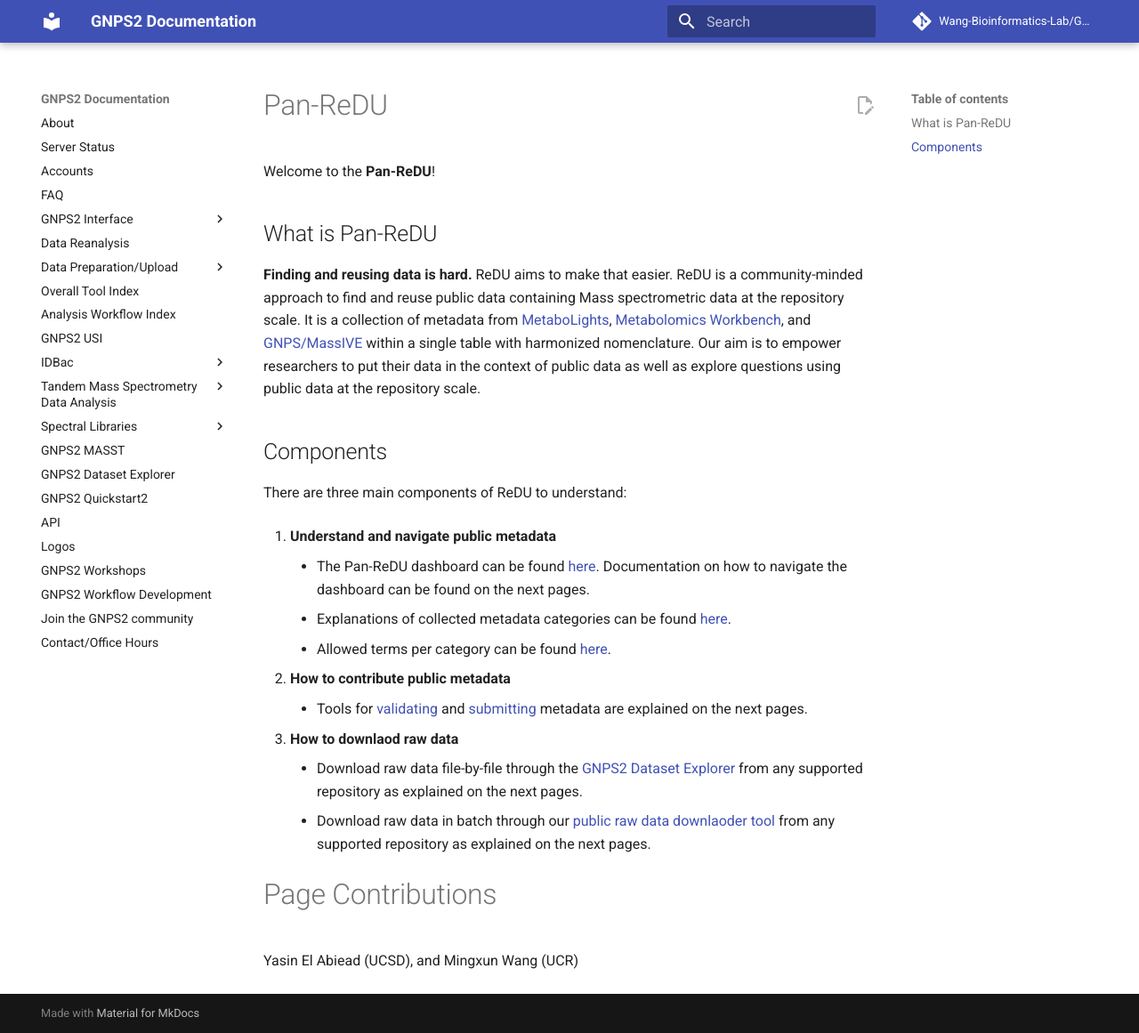
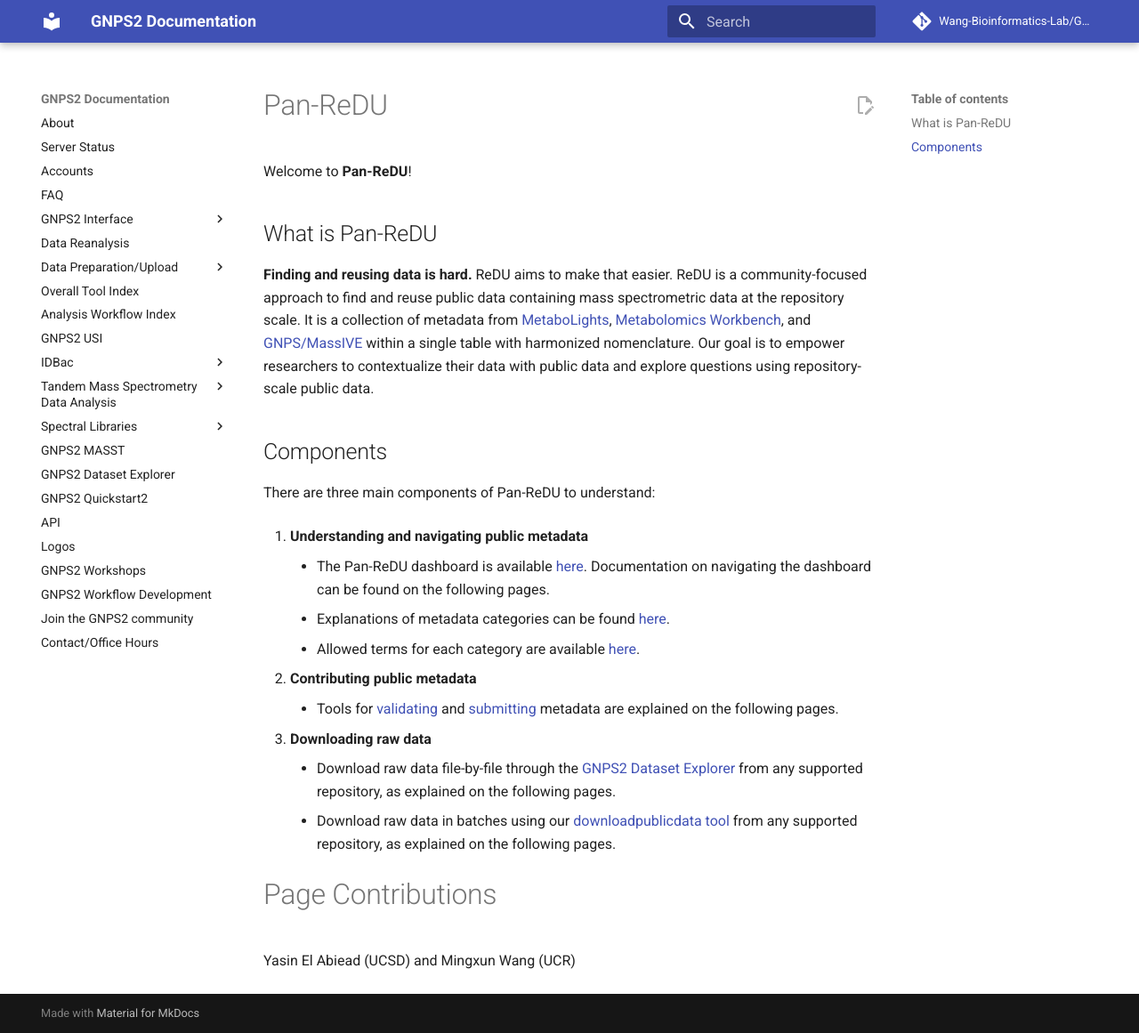
Before and after one commit to Wang-Bioinformatics-Lab/GNPS2_Documentation, an MkDocs documentation site: the page built from docs/ReDU_overview.md, in a window 1280 px wide and 1161 px high. Shown: the whole window at 89% size. Built offline with MkDocs 1.6.1 and Material for MkDocs 9.7.7, drawn with Linux system fonts in a browser that asks for light colours; comment, search, counter and statistics services are not loaded.

```diff
--- a/docs/ReDU_overview.md
+++ b/docs/ReDU_overview.md
@@ -1,26 +1,24 @@
 # Pan-ReDU
 
-Welcome to the **Pan-ReDU**!
+Welcome to **Pan-ReDU**!
 
 ## What is Pan-ReDU
-**Finding and reusing data is hard.** ReDU aims to make that easier. ReDU is a community-minded approach to find and reuse public data containing Mass spectrometric data at the repository scale. It is a collection of metadata from [MetaboLights](https://www.ebi.ac.uk/metabolights/index), [Metabolomics Workbench](https://www.metabolomicsworkbench.org), and [GNPS/MassIVE](https://gnps.ucsd.edu/ProteoSAFe/datasets.jsp#%7B%22query%22%3A%7B%7D%2C%22table_sort_history%22%3A%22createdMillis_dsc%22%2C%22title_input%22%3A%22GNPS%22%7D) within a single table with harmonized nomenclature. Our aim is to empower researchers to put their data in the context of public data as well as explore questions using public data at the repository scale.
+**Finding and reusing data is hard.** ReDU aims to make that easier. ReDU is a community-focused approach to find and reuse public data containing mass spectrometric data at the repository scale. It is a collection of metadata from [MetaboLights](https://www.ebi.ac.uk/metabolights/index), [Metabolomics Workbench](https://www.metabolomicsworkbench.org), and [GNPS/MassIVE](https://gnps.ucsd.edu/ProteoSAFe/datasets.jsp#%7B%22query%22%3A%7B%7D%2C%22table_sort_history%22%3A%22createdMillis_dsc%22%2C%22title_input%22%3A%22GNPS%22%7D) within a single table with harmonized nomenclature. Our goal is to empower researchers to contextualize their data with public data and explore questions using repository-scale public data.
 
 ## Components
-There are three main components of ReDU to understand:
+There are three main components of Pan-ReDU to understand:
 
-1. **Understand and navigate public metadata**
-    - The Pan-ReDU dashboard can be found [here](https://redu.gnps2.org/selection/). Documentation on how to navigate the dashboard can be found on the next pages.
-    - Explanations of collected metadata categories can be found [here](https://docs.google.com/spreadsheets/d/10U0xnJUKa_mD0H_9suH1KJAlJD9io9e4chBX8EAHneE/edit?gid=1856413163#gid=1856413163).
-    - Allowed terms per category can be found [here](https://docs.google.com/spreadsheets/d/10U0xnJUKa_mD0H_9suH1KJAlJD9io9e4chBX8EAHneE/edit?gid=155945972#gid=155945972).
+1. **Understanding and navigating public metadata**
+    - The Pan-ReDU dashboard is available [here](https://redu.gnps2.org/selection/). Documentation on navigating the dashboard can be found on the following pages.
+    - Explanations of metadata categories can be found [here](https://docs.google.com/spreadsheets/d/10U0xnJUKa_mD0H_9suH1KJAlJD9io9e4chBX8EAHneE/edit?gid=1856413163#gid=1856413163).
+    - Allowed terms for each category are available [here](https://docs.google.com/spreadsheets/d/10U0xnJUKa_mD0H_9suH1KJAlJD9io9e4chBX8EAHneE/edit?gid=155945972#gid=155945972).
 
-2. **How to contribute public metadata**
-    - Tools for [validating](https://docs.google.com/spreadsheets/d/10U0xnJUKa_mD0H_9suH1KJAlJD9io9e4chBX8EAHneE/edit?gid=1001603307#gid=1001603307) and [submitting](https://deposit.redu.gnps2.org/) metadata are explained on the next pages.
+2. **Contributing public metadata**
+    - Tools for [validating](https://docs.google.com/spreadsheets/d/10U0xnJUKa_mD0H_9suH1KJAlJD9io9e4chBX8EAHneE/edit?gid=1001603307#gid=1001603307) and [submitting](https://deposit.redu.gnps2.org/) metadata are explained on the following pages.
 
-3. **How to downlaod raw data**
-    - Download raw data file-by-file through the [GNPS2 Dataset Explorer](https://explorer.gnps2.org/) from any supported repository as explained on the next pages.
-    - Download raw data in batch through our [public raw data downlaoder tool](https://github.com/Wang-Bioinformatics-Lab/downloadpublicdata) from any supported repository as explained on the next pages.
-
-
+3. **Downloading raw data**
+    - Download raw data file-by-file through the [GNPS2 Dataset Explorer](https://explorer.gnps2.org/) from any supported repository, as explained on the following pages.
+    - Download raw data in batches using our [downloadpublicdata tool](https://github.com/Wang-Bioinformatics-Lab/downloadpublicdata) from any supported repository, as explained on the following pages.
 
 # Page Contributions
-Yasin El Abiead (UCSD), and Mingxun Wang (UCR)
+Yasin El Abiead (UCSD) and Mingxun Wang (UCR)
```
Also changed, not shown: docs/ReDU_Contribution.md (+10 -14 lines), docs/downloadpublicdata.md (+15 -11 lines).
